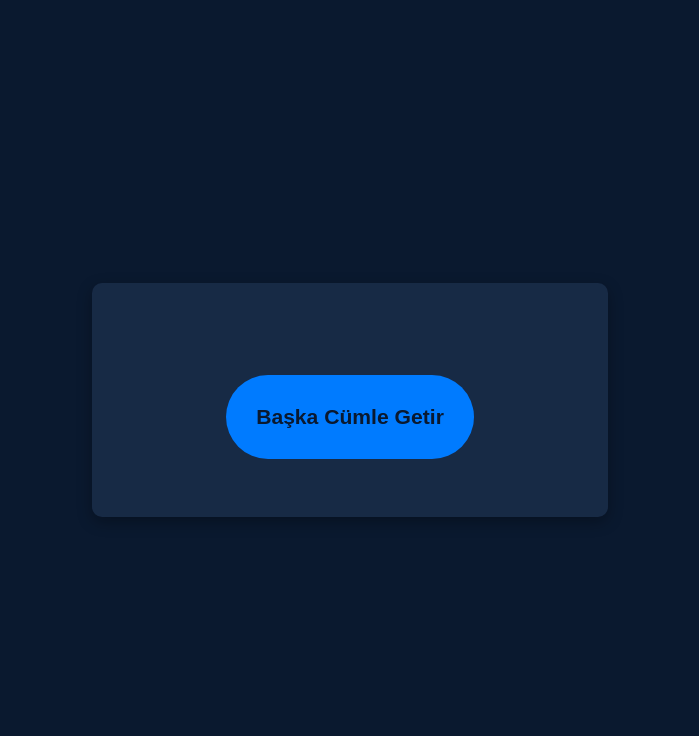
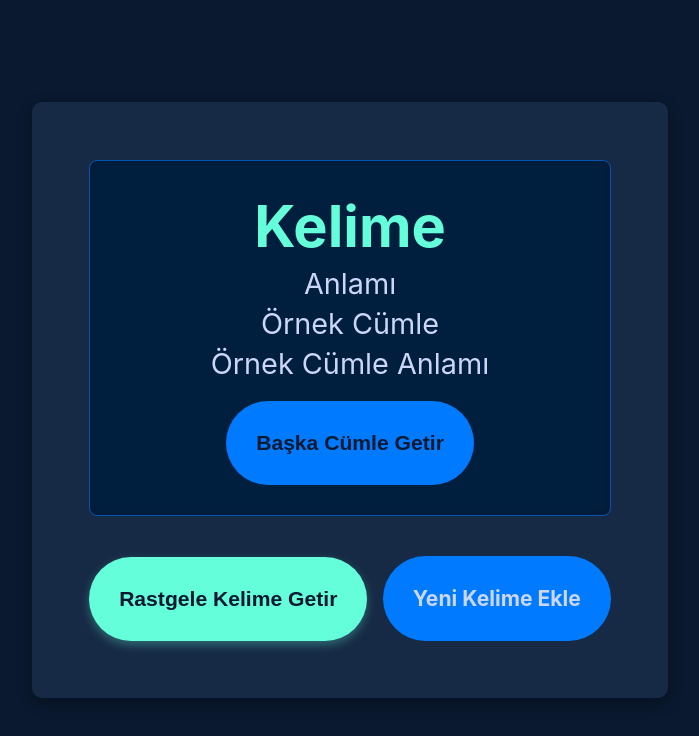
Before and after one commit to CinanEmir/Kelime_calisma, a website: page src/main/webapp/main-screen.html in a window 1280 px wide. Shown: the whole page, without its empty margins (290-989 px from the left). Drawn offline with Linux system fonts and the light colour scheme.

Commit message:
Update main-screen.html

```diff
--- a/src/main/webapp/main-screen.html
+++ b/src/main/webapp/main-screen.html
@@ -8,12 +8,21 @@
 </head>
 <body>
     <div class="main-screen">
-        <div id="example-container">
-            <p id="example"></p>
-            <p id="example-meaning"></p>
+        <div class="card">
+            <h2 id="word">Kelime</h2>
+            <p id="meaning">Anlamı</p>
+
+            <div id="example-container">
+                <p id="example" class="example-text">Örnek Cümle</p>
+                <p id="example-meaning" class="example-meaning-text">Örnek Cümle Anlamı</p>
+            </div>
+
+            <button id="next-example-btn" class="sub-btn">Başka Cümle Getir</button>
         </div>
-        <button id="next-example-btn" class="main-btn">Başka Cümle Getir</button>
 
+        <button id="getWordBtn" class="main-btn">Rastgele Kelime Getir</button>
+
+        <a href="add-word.html" class="add-word-btn">Yeni Kelime Ekle</a>
     </div>
     <script src="js/main-screen.js"></script>
 </body>
```
